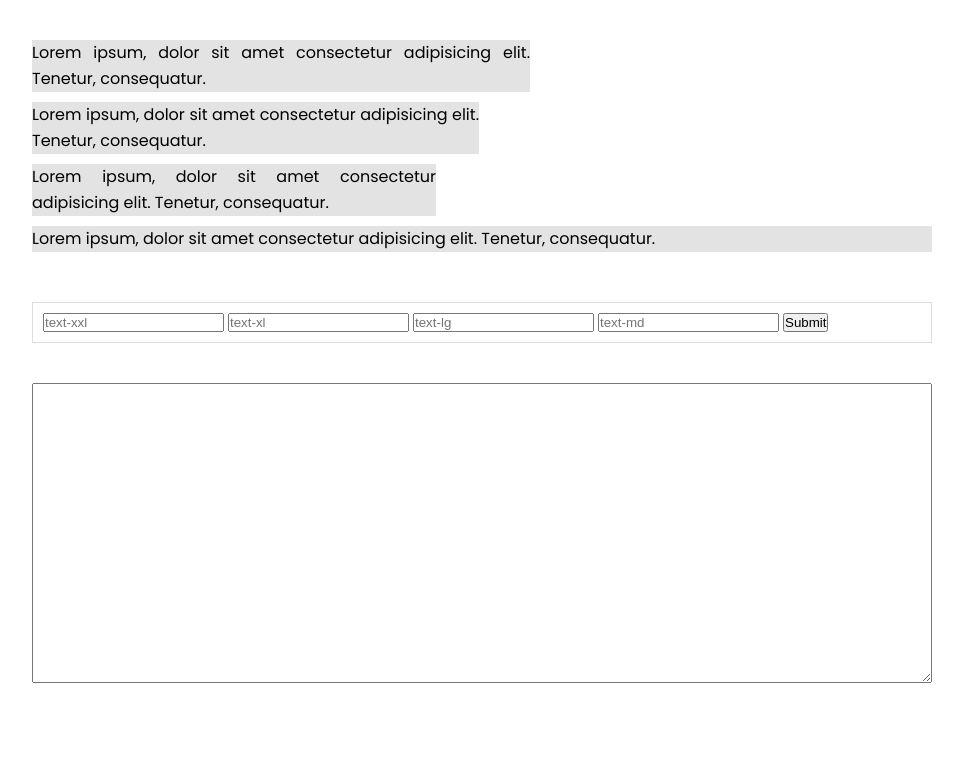
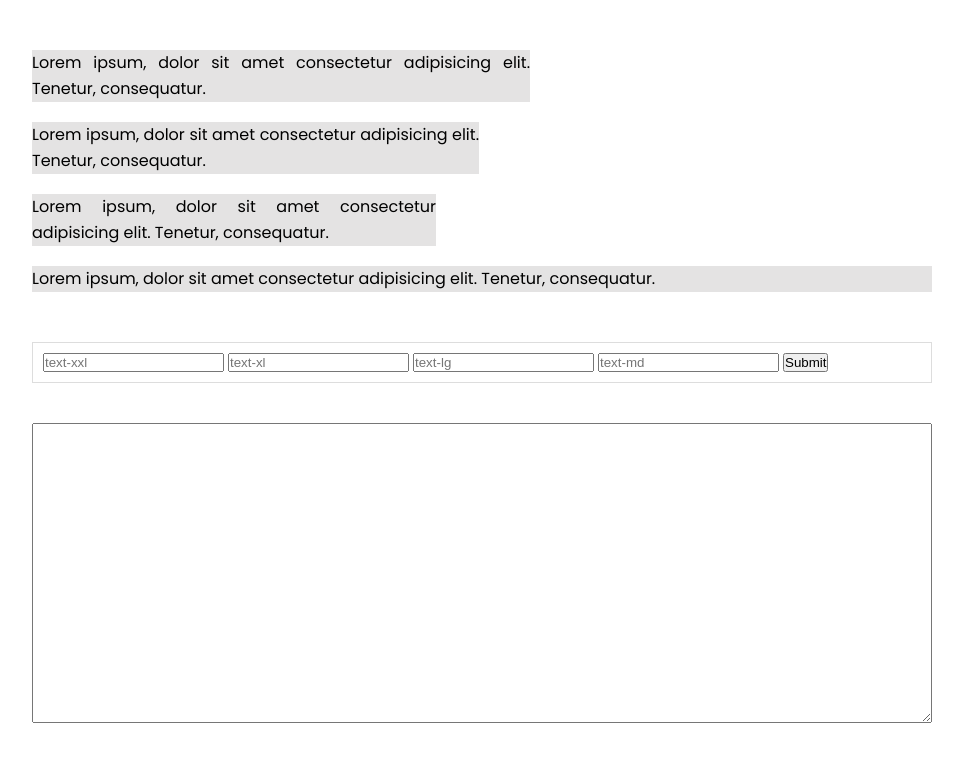
Before and after one commit to sultan-office/text-resizer, a plain HTML site: page index.htm in a window 1280 px wide. Shown: the whole page, without its empty margins (158-1121 px from the left). Drawn offline with Linux system fonts and the light colour scheme.

Commit message:
Update style.css

```diff
--- a/style.css
+++ b/style.css
@@ -15,7 +15,7 @@
 
 .text-view {
     font-family: 'Poppins', sans-serif;
-    margin: 10px 0;
+    margin: 20px 0;
     font-size: 16px;
     line-height: 26px;
     text-align: justify;
```
